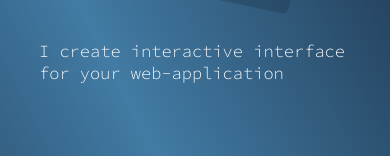
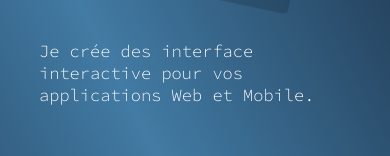
Before and after one commit to blenkcode/Portfolio, a Next.js app: page / in a window 390 px wide. Shown: the part 503-659 px from the top of the page. Built offline with nearby package versions, Linux system fonts and the light colour scheme.

Commit message:
responsive mobile

```diff
--- a/components/Acceuil.js
+++ b/components/Acceuil.js
@@ -40,7 +40,7 @@ function Acceuil() {
         </div>
 
         <p className={styles.p}>
-          I create interactive interface for your web-application{" "}
+          Je crée des interface interactive pour vos applications Web et Mobile.{" "}
         </p>
         <ul className={styles.list}>
           <li className={styles.li}>
```
